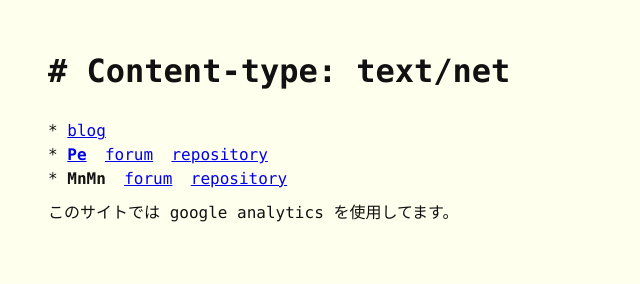
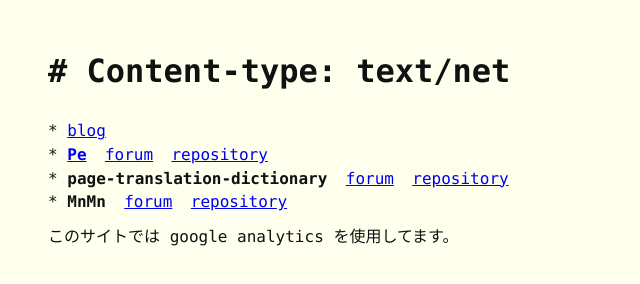
Before and after one commit to sk-0520/content-type-text-net-public, a website built with Parcel: page source/index.pug in a window 1280 px wide. Shown: the whole page, without its empty margins (0-640 px from the left). Built offline with nearby package versions, Linux system fonts and the light colour scheme.

Commit message:
すごいよ手作業修正

```diff
--- a/source/index.pug
+++ b/source/index.pug
@@ -8,8 +8,13 @@
 		li
 			ul.inline
 				li: a(href='http://www.vector.co.jp/soft/winnt/util/se507846.html'): strong Pe
-				li: a(href='https://groups.google.com/d/forum/pe_development') forum
+				li: a(href='https://github.com/sk-0520/Pe/discussions') forum
 				li: a(href='https://github.com/sk-0520/Pe') repository
+		li
+			ul.inline
+				li: strong page-translation-dictionary
+				li: a(href='https://github.com/sk-0520/page-translation-dictionary/discussions') forum
+				li: a(href='https://github.com/sk-0520/page-translation-dictionary') repository
 		li
 			ul.inline
 				li: strong MnMn
```
Also changed, not shown: product/index.html.
